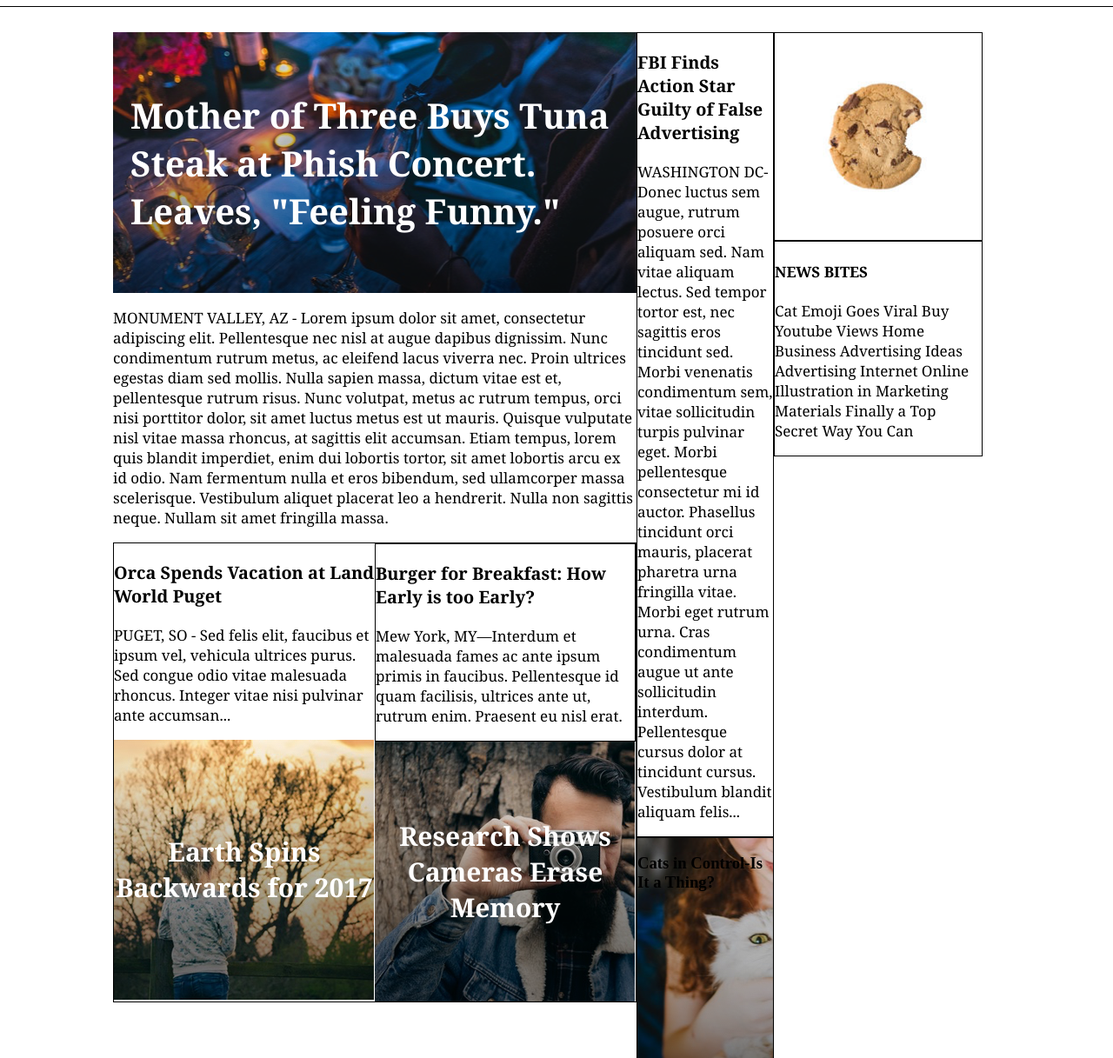
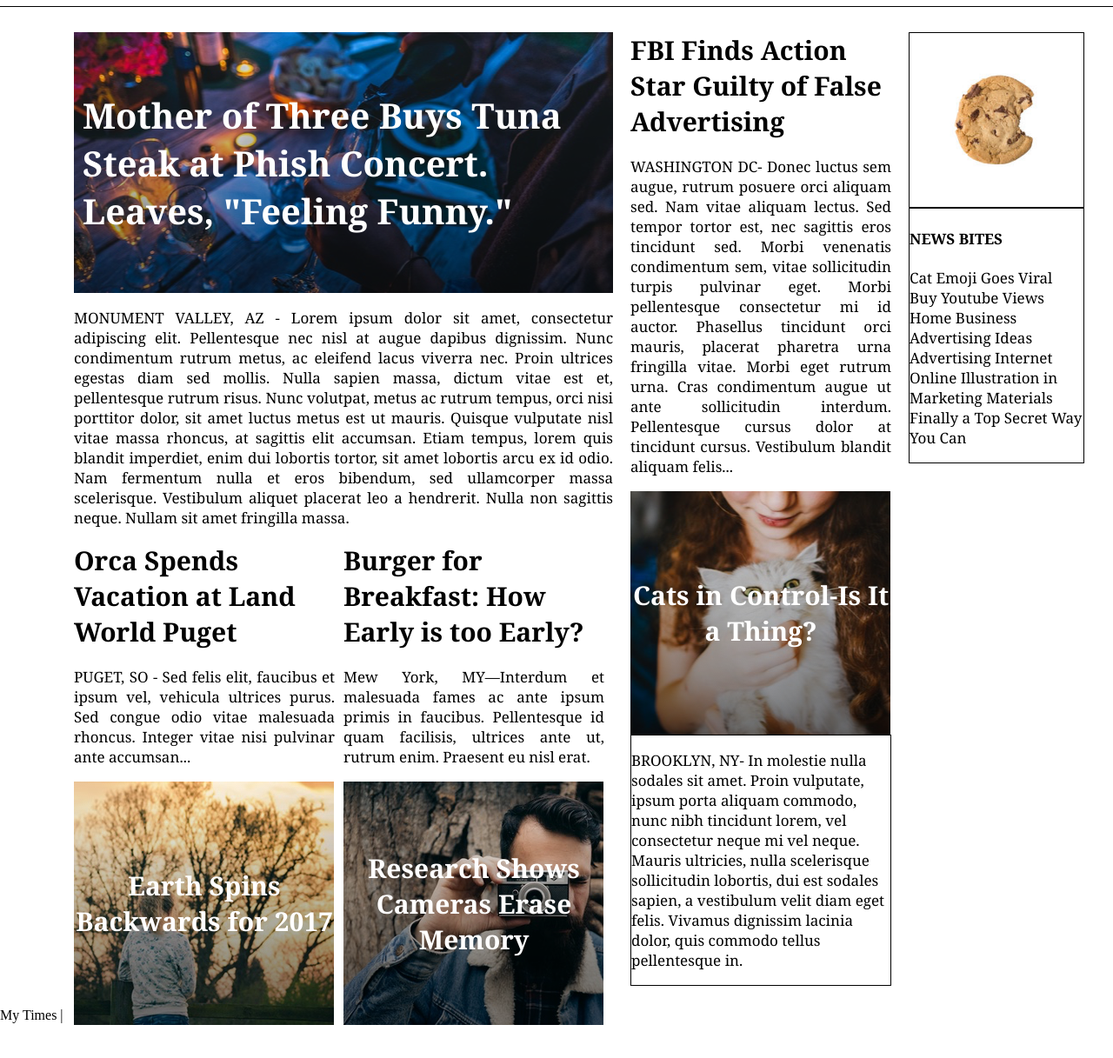
Before and after one commit to anjiB72/mytimes, a plain HTML site: page index.html in a window 1280 px wide. Shown: the part 83-1300 px from the top of the page at 87% size. After the commit the page ends 1276 px from the top, so only its background shows below. Drawn offline with Linux system fonts and the light colour scheme.

Commit message:
update html and css docs

```diff
--- a/index.html
+++ b/index.html
@@ -22,38 +22,37 @@
     </header>
 
     <!--Main body content-->
-    <div class="maincontainer">
+    <div class="newscontent">
 
       <!-- content in left hand column -->
-      <div class="colcontainer large">
+      <div class="largecolumn">
 
-        <div class="imagestory1">
-          <h1 class="story1">
+        <div class="mainstory">
+          <h1 class="mainpic">
           Mother of Three Buys Tuna Steak at Phish Concert. Leaves, "Feeling Funny."
           </h1>
         </div>
-
-          <div class="textstory">
-            <p>MONUMENT VALLEY, AZ - Lorem ipsum dolor sit amet, consectetur adipiscing elit. Pellentesque nec nisl at augue dapibus dignissim. Nunc condimentum rutrum metus, ac eleifend lacus viverra nec. Proin ultrices egestas diam sed mollis. Nulla sapien massa, dictum vitae est et, pellentesque rutrum risus. Nunc volutpat, metus ac rutrum tempus, orci nisi porttitor dolor, sit amet luctus metus est ut mauris. Quisque vulputate nisl vitae massa rhoncus, at sagittis elit accumsan. Etiam tempus, lorem quis blandit imperdiet, enim dui lobortis tortor, sit amet lobortis arcu ex id odio. Nam fermentum nulla et eros bibendum, sed ullamcorper massa scelerisque. Vestibulum aliquet placerat leo a hendrerit. Nulla non sagittis neque. Nullam sit amet fringilla massa.
-          </P>
+        <div class="maintext">
+          <p>MONUMENT VALLEY, AZ - Lorem ipsum dolor sit amet, consectetur adipiscing elit. Pellentesque nec nisl at augue dapibus dignissim. Nunc condimentum rutrum metus, ac eleifend lacus viverra nec. Proin ultrices egestas diam sed mollis. Nulla sapien massa, dictum vitae est et, pellentesque rutrum risus. Nunc volutpat, metus ac rutrum tempus, orci nisi porttitor dolor, sit amet luctus metus est ut mauris. Quisque vulputate nisl vitae massa rhoncus, at sagittis elit accumsan. Etiam tempus, lorem quis blandit imperdiet, enim dui lobortis tortor, sit amet lobortis arcu ex id odio. Nam fermentum nulla et eros bibendum, sed ullamcorper massa scelerisque. Vestibulum aliquet placerat leo a hendrerit. Nulla non sagittis neque. Nullam sit amet fringilla massa.</P>
         </div>
 
         <div class="substory">
-          <div class="subcol ss1">
-            <div class="cl3">
-              <h3>Orca Spends Vacation at Land World Puget</h3>
-              <p>PUGET, SO - Sed felis elit, faucibus et ipsum vel, vehicula ultrices purus. Sed congue odio vitae malesuada rhoncus. Integer vitae nisi pulvinar ante accumsan...</p>
+          <div class="subcolumn">
+            <div class="orca">
+              <h1>Orca Spends Vacation at Land World Puget</h1>
+              <p>PUGET, SO - Sed felis elit, faucibus et ipsum vel, vehicula ultrices purus. Sed congue odio vitae malesuada rhoncus. Integer vitae nisi pulvinar ante accumsan...
+              </p>
             </div>
-            <div class="imagestory2">
+            <div class="earth">
               <h2 class="picstory">Earth Spins Backwards for 2017</h2>
             </div>
           </div>
-          <div class="subcol ss2">
-            <div id="cl5">
-              <h3>Burger for Breakfast: How Early is too Early?</h3>
+          <div class="subcolumn">
+            <div class="burger">
+              <h1>Burger for Breakfast: How Early is too Early?</h1>
               <p>Mew York, MY—Interdum et malesuada fames ac ante ipsum primis in faucibus. Pellentesque id quam facilisis, ultrices ante ut, rutrum enim. Praesent eu nisl erat.</p>
             </div>
-            <div class="imagestory3">
+            <div class="camera">
               <h2 class="picstory">
               Research Shows Cameras Erase Memory </h2>
             </div>
@@ -62,13 +61,13 @@
       </div>
 
       <!-- content in middle column -->
-      <div class="colcontainer medium">
-        <div id="cm1">
-          <h3>FBI Finds Action Star Guilty of False Advertising</h3>
+      <div class="mediumcolumn">
+        <div class="fbi">
+          <h1>FBI Finds Action Star Guilty of False Advertising</h1>
           <p>WASHINGTON DC- Donec luctus sem augue, rutrum posuere orci aliquam sed. Nam vitae aliquam lectus. Sed tempor tortor est, nec sagittis eros tincidunt sed. Morbi venenatis condimentum sem, vitae sollicitudin turpis pulvinar eget. Morbi pellentesque consectetur mi id auctor. Phasellus tincidunt orci mauris, placerat pharetra urna fringilla vitae. Morbi eget rutrum urna. Cras condimentum augue ut ante sollicitudin interdum. Pellentesque cursus dolor at tincidunt cursus. Vestibulum blandit aliquam felis...
           </p>
         </div>
-        <div class="imagestory" id="cm2">
+        <div class="cat">
           <h3>Cats in Control-Is It a Thing?</h3>
         </div>
         <div id="cm3">
@@ -78,8 +77,8 @@
       </div>
 
       <!-- content in right hand column -->
-      <div class="colcontainer small">
-        <img id="cs1" src="./resources/images/img-news-bite.png" alt="New Bite picture of a cookie" width="auto">
+      <div class="smallcolumn">
+        <img id="cs1" src="./resources/images/img-news-bite.png" alt="New Bite picture of a cookie" width="200" height:"200">
         <div id="cs2">
           <h4>NEWS BITES</h4>
           <p>
@@ -91,8 +90,10 @@
     </div>
 
     <!--start of footer-->
-    <footer>
-
+    <footer class="footer">
+      <div class="mtfooter">
+        <p>My Times |</p>
+      </div>
     </footer>
   </body>
 </html>
--- a/resources/css/style.css
+++ b/resources/css/style.css
@@ -56,49 +56,157 @@ nav span {
 /*end of header block styling*/
 
 /*start of main flex container*/
-.maincontainer {
+.newscontent {
   display: flex;
   flex-direction: row;
   align-items: flex-start;
   justify-content: space-between;
   position: relative;
   top: 90px;
-  margin: 0 130px;
-  padding-right: 20px;
+  margin: 0 60px 70px 85px;
     }
 
-/*column container styling*/
-.colcontainer   {
+/*large column styling*/
+.largecolumn {
   display: flex;
   flex-direction: column;
+  width: 630px;
   margin-top: 30px;
   align-self: flex-start;
   align-content: center;
+  margin-right: 20px;
+  flex-shrink: 2;
 }
 
+.mainstory {
+  display: flex;
+  flex-direction: row;
+  align-items: center;
+  background-image: url(../images/img-story-main.png);
+  background-repeat: no-repeat;
+  height: 300px;
+  }
+
+  .mainpic {
+    font-size: 40px;
+    font-family: Georgia;
+    font-weight: bold;
+    color: white;
+    text-align: left;
+    margin: 10px;
+      }
+
+      .maintext p,
+      .orca p,
+      .burger p,
+      .fbi p
+      {
+        font-family: Georgia;
+        font-size: 17px;
+        color: black;
+        text-align: justify;
+      }
+
+    /*large column substories*/
     .substory{
       display: flex;
       flex-direction: row;
       justify-content: space-between;
     }
 
-.subcol{
-  align-self: flex-start;
-
+    .subcolumn {
+      display: flex;
+      flex-direction: column;
+      width: 300px;
+      justify-content: space-between;
+      margin: 0 10px 0 0;
         }
 
-.colcontainer.large {
-  width: 630px;
-  align-content: stretch;
+      .orca h1,
+      .burger h1,
+      .fbi h1 {
+        font-size: 30px;
+        font-family: Georgia;
+        font-weight: bold;
+        margin-top: 0;
       }
 
-.colcontainer.medium {
+      .earth {
+        background-image: url(../images/img-story-2.png);
+        background-repeat: no-repeat;
+        display: flex;
+        flex-direction: row;
+        flex-wrap: wrap;
+        align-items: center;
+        align-self: flex-start;
+        height: 280px;
         width: 300px;
         }
 
-.colcontainer.small {
+      .camera{
+        background-image: url(../images/img-story-3.png);
+        background-repeat: no-repeat;
+        display: flex;
+        flex-direction: row;
+        flex-wrap: wrap;
+        align-items: center;
+        align-self: flex-start;
+        height: 280px;
+        width: 300px;
+          }
+
+          .picstory{
+            font-family: Georgia;
+            font-weight: bold;
+            font-size: 30px;
+            color: white;
+            text-align: center;
+          }
+
+/*medium column styling*/
+.mediumcolumn {
+  width: 300px;
+  display: flex;
+  flex-direction: column;
+  margin-top: 30px;
+  justify-content:flex-start;
+  margin-right: 20px;
+}
+
+.cat {
+  background-image: url(../images/img-story-1.png);
+  background-repeat: no-repeat;
+  display: flex;
+  flex-direction: row;
+  flex-wrap: wrap;
+  align-items: center;
+  align-self: flex-start;
+  height: 280px;
+  width: 300px;
+  }
+
+  .cat h3{
+    font-family: Georgia;
+    font-weight: bold;
+    font-size: 30px;
+    color: white;
+    text-align: center;
+  }
+
+/*small column styling*/
+.smallcolumn {
   width: 240px;
+  display: flex;
+  flex-direction: column;
+  margin-top: 30px;
+  align-self: flex-start;
+  margin-right: 20px;
    }
+
+
+
+
+
 
 /*styling for stories with background images*/
  .imagestory {
@@ -106,16 +214,6 @@ nav span {
   height: 300px;
      }
 
-  /*styling large column layout*/
-.imagestory1 {
-  display: flex;
-  flex-direction: row;
-  align-items: center;
-  background-image: url(../images/img-story-main.png);
-  background-repeat: no-repeat;
-  height: 300px;
-  padding-left: 20px;
-  }
 
   .story1{
     font-size: 40px;
@@ -137,33 +235,10 @@ nav span {
   color: white;
   text-align: center;
 }
-.imagestory2 {
-  background-image: url(../images/img-story-2.png);
-  background-repeat: no-repeat;
-  display: flex;
-  flex-direction: row;
-  flex-wrap: wrap;
-  align-items: center;
-  align-self: flex-start;
-  height: 299px;
-  width: 300px;
-  }
-
-.imagestory3{
-  background-image: url(../images/img-story-3.png);
-  background-repeat: no-repeat;
-  display: flex;
-  flex-direction: row;
-  flex-wrap: wrap;
-  align-items: center;
-  align-self: flex-start;
-  height: 299px;
-  width: 300px;
-    }
 
 
 /*styling medium column layout*/
-.imagestory#cm2 {
+.cat {
   background-image: url(../images/img-story-1.png);
   background-repeat: no-repeat;
   }
@@ -173,15 +248,14 @@ nav span {
   font-size: 17px;
   color: black;
 }
+
+.cl3 h3, .cl3 p, .cl5 h3, .cl5 p{
+  width: 300px;
+}
+
+
 /*Borders around content to show outline, will be removed at end*/
-#mainstory,
-.substory,
-#ss1,
-#ss2,
-#cl2,
-#cl3,
 #cl4,
-#cl5,
 #cl6,
 #cm1,
 #cm2,
```
Also changed, not shown: resources/images/1978505_10152366406387755_1233841388_o.jpg (deleted). Lines whose indentation alone changed are shown as unchanged.
